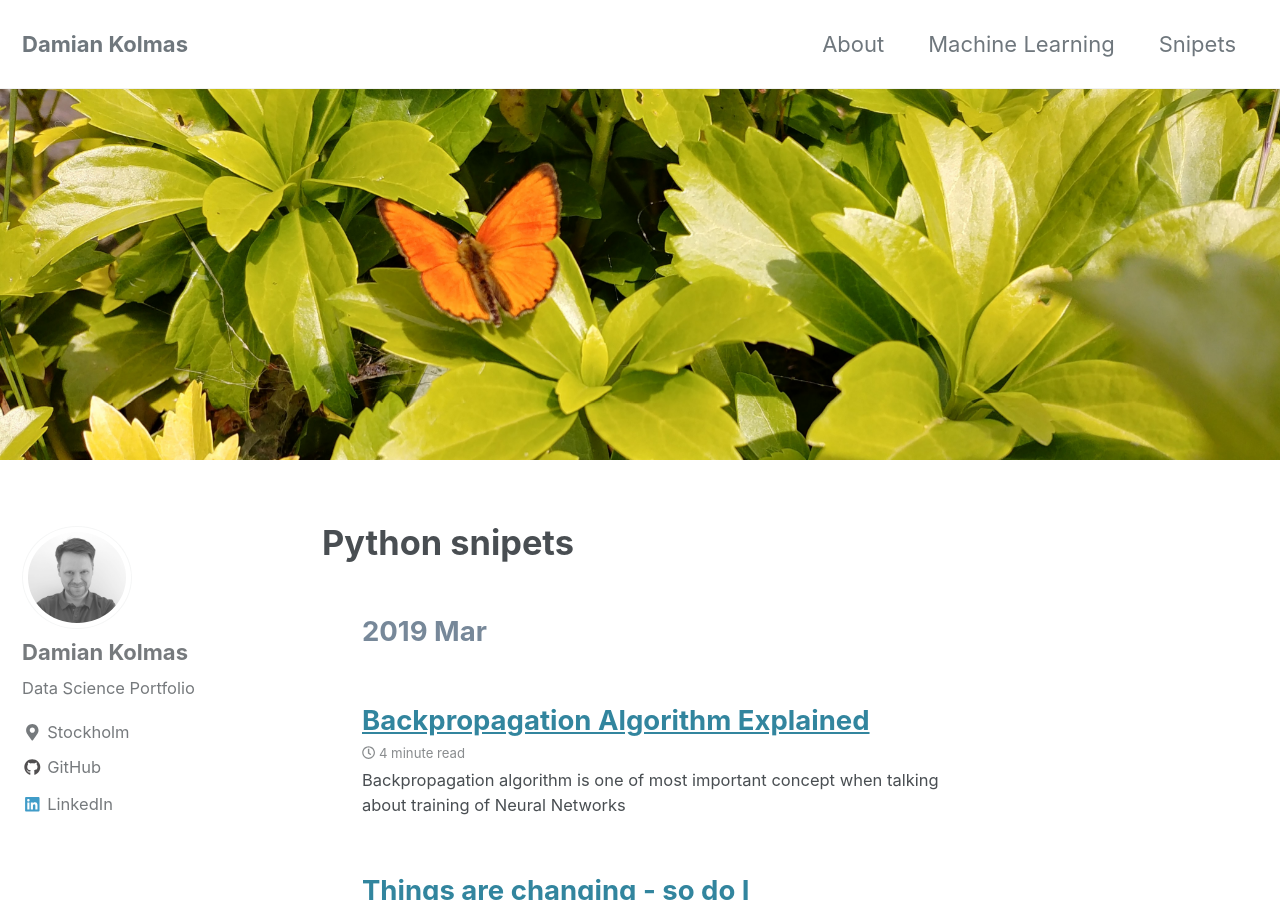
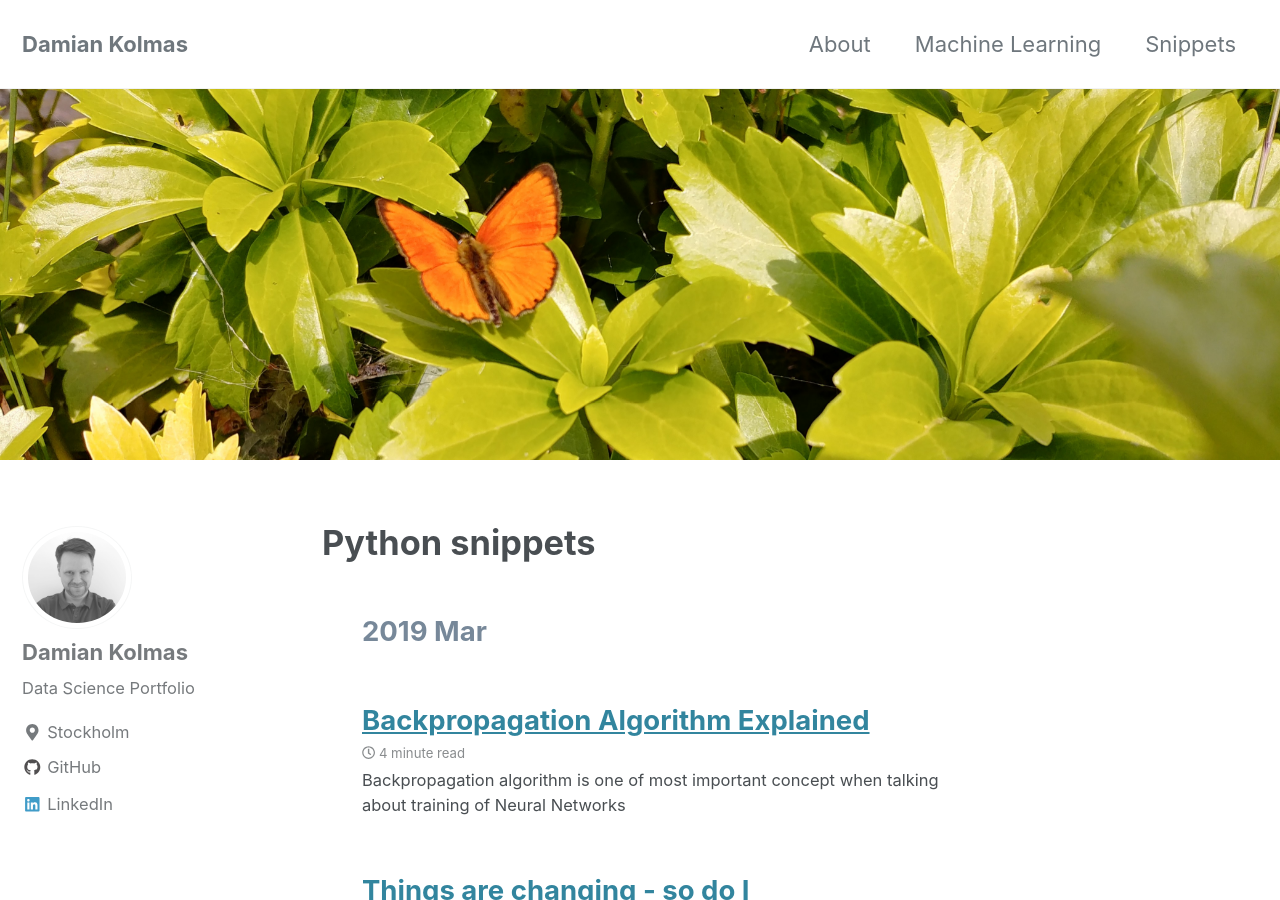
Before and after one commit to DKolmas/DKolmas.github.io, a Jekyll site: the page built from _pages/pythonsnipets.md, in a window 1280 px wide and 900 px high. Built offline with Jekyll 4.4.1, drawn with Linux system fonts in a browser that asks for light colours; cached includes are drawn as plain includes.

Commit message:
Editorial update

```diff
--- a/_data/navigation.yml
+++ b/_data/navigation.yml
@@ -4,7 +4,7 @@ main:
     url: /about/
   - title: "Machine Learning"
     url: /machine-learning/
-  - title: "Snipets"
+  - title: "Snippets"
     url: /python-snipets/
   # - title: "About"
   #   url: https://mmistakes.github.io/minimal-mistakes/about/
--- a/_pages/pythonsnipets.md
+++ b/_pages/pythonsnipets.md
@@ -1,7 +1,7 @@
 ---
 layout: archive
-permalink: /python-snipets/
-title: "Python snipets"
+permalink: /python-snippets/
+title: "Python snippets"
 author_profile: true
 header:
   image: "/images/butterlfy_01.jpg"
```
